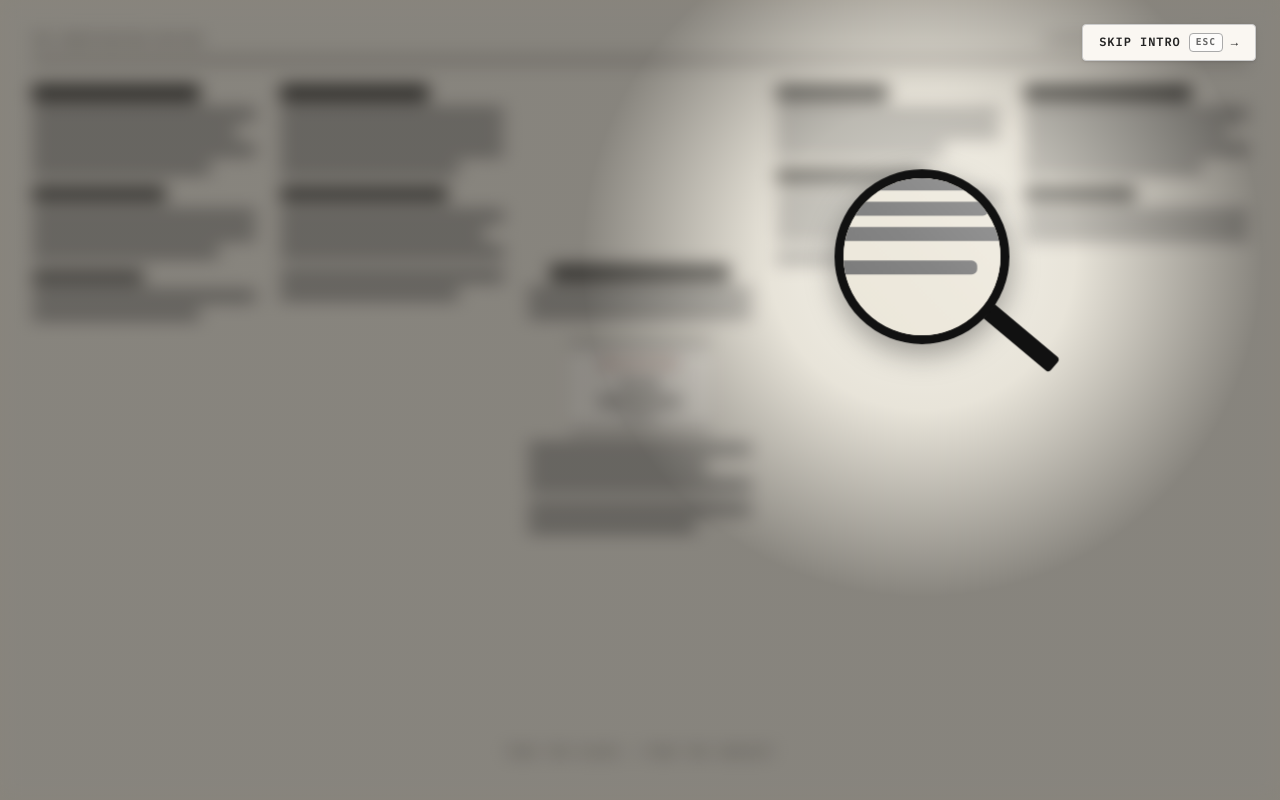
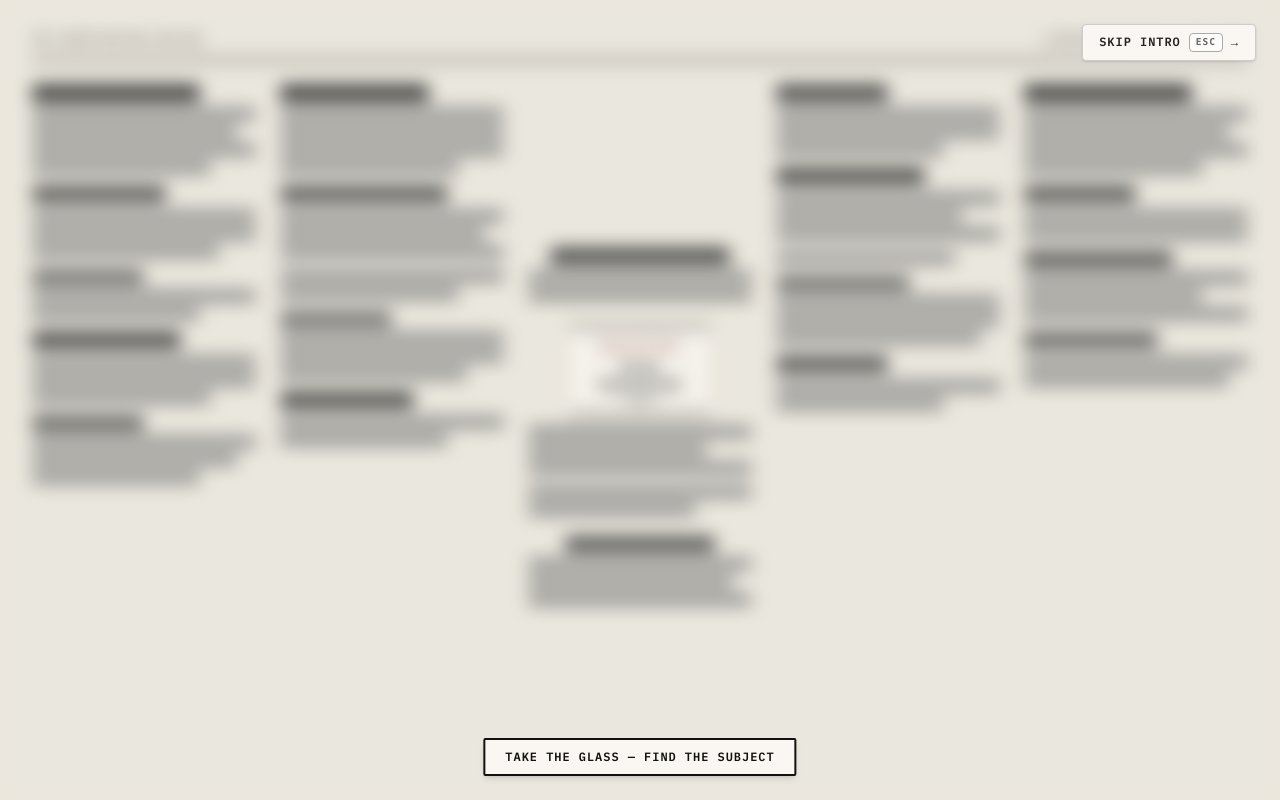
Before and after one commit to Krish3017/Krish-Ramanandi, a React (Vite) app: page / in a window 1280 px wide. Shown: the top 800 px of the page. Built offline with nearby package versions, Linux system fonts and the light colour scheme.

Commit message:
Fixed some ui/ux bugs

```diff
--- a/src/components/DetectiveIntro.tsx
+++ b/src/components/DetectiveIntro.tsx
@@ -10,15 +10,16 @@ type Phase = "SEARCHING" | "LOCKING" | "PAUSED" | "WHITE_PAGE" | "STAMPING" | "B
 export const DetectiveIntro: React.FC<DetectiveIntroProps> = ({ onComplete }) => {
   const [phase, setPhase] = useState<Phase>("SEARCHING");
 
-  const mousePosRef = useRef({ x: window.innerWidth * 0.72, y: window.innerHeight * 0.32 });
-  const lensPosRef = useRef({ x: window.innerWidth * 0.72, y: window.innerHeight * 0.32 });
+  const mousePosRef = useRef({ x: -9999, y: -9999 });
+  const lensPosRef = useRef({ x: -9999, y: -9999 });
   const velocityRef = useRef({ x: 0, y: 0 });
   const rotationRef = useRef(0);
   const idleTimeRef = useRef(0);
+  const initializedRef = useRef(false);
 
   const [lensState, setLensState] = useState({
-    x: window.innerWidth * 0.72,
-    y: window.innerHeight * 0.32,
+    x: -9999,
+    y: -9999,
     rotation: 0,
     glareShift: 0,
   });
@@ -59,13 +60,31 @@ export const DetectiveIntro: React.FC<DetectiveIntroProps> = ({ onComplete }) =>
     const handleMouseMove = (e: MouseEvent) => {
       if (phase !== "SEARCHING") return;
       mousePosRef.current = { x: e.clientX, y: e.clientY };
+
+      if (!initializedRef.current) {
+        initializedRef.current = true;
+        lensPosRef.current = { x: e.clientX, y: e.clientY };
+        velocityRef.current = { x: 0, y: 0 };
+        setLensState({ x: e.clientX, y: e.clientY, rotation: 0, glareShift: 0 });
+      }
     };
+
     const handleTouchMove = (e: TouchEvent) => {
       if (phase !== "SEARCHING") return;
       if (e.touches.length > 0) {
-        mousePosRef.current = { x: e.touches[0].clientX, y: e.touches[0].clientY };
+        const tx = e.touches[0].clientX;
+        const ty = e.touches[0].clientY;
+        mousePosRef.current = { x: tx, y: ty };
+
+        if (!initializedRef.current) {
+          initializedRef.current = true;
+          lensPosRef.current = { x: tx, y: ty };
+          velocityRef.current = { x: 0, y: 0 };
+          setLensState({ x: tx, y: ty, rotation: 0, glareShift: 0 });
+        }
       }
     };
+
     window.addEventListener("mousemove", handleMouseMove);
     window.addEventListener("touchmove", handleTouchMove);
     return () => {
@@ -76,11 +95,11 @@ export const DetectiveIntro: React.FC<DetectiveIntroProps> = ({ onComplete }) =>
 
   useEffect(() => {
     let animId: number;
-    const stiffness = 0.085;
-    const damping = 0.78;
+    const stiffness = 0.05; // Slower, smoother spring tension
+    const damping = 0.83;   // Luxurious smooth physical damping
 
     const loop = () => {
-      if (phase === "SEARCHING") {
+      if (phase === "SEARCHING" && initializedRef.current) {
         const targetX = mousePosRef.current.x;
         const targetY = mousePosRef.current.y;
 
@@ -126,8 +145,8 @@ export const DetectiveIntro: React.FC<DetectiveIntroProps> = ({ onComplete }) =>
         const dx = targetCenter.x - lensPosRef.current.x;
         const dy = targetCenter.y - lensPosRef.current.y;
 
-        lensPosRef.current.x += dx * 0.14;
-        lensPosRef.current.y += dy * 0.14;
+        lensPosRef.current.x += dx * 0.10;
+        lensPosRef.current.y += dy * 0.10;
 
         rotationRef.current += (0 - rotationRef.current) * 0.15;
 
@@ -157,20 +176,24 @@ export const DetectiveIntro: React.FC<DetectiveIntroProps> = ({ onComplete }) =>
       let shakeCount = 0;
       const shakeInterval = setInterval(() => {
         shakeCount++;
+
+        // Initial 1.1s: jitter with higher detective inspection amplitude
+        if (shakeCount <= 20) {
           setShakeOffset({
-          x: (Math.random() - 0.5) * 3,
-          y: (Math.random() - 0.5) * 3,
-          rotate: (Math.random() - 0.5) * 1.2,
+            x: (Math.random() - 0.5) * 8,
+            y: (Math.random() - 0.5) * 8,
+            rotate: (Math.random() - 0.5) * 3.5,
           });
-        if (shakeCount >= 40) {
+        } else {
+          // At end of inspection: stop jittering completely!
           setShakeOffset({ x: 0, y: 0, rotate: 0 });
         }
-      }, 75);
+      }, 55);
 
       const pauseTimer = setTimeout(() => {
         clearInterval(shakeInterval);
         setPhase("WHITE_PAGE");
-      }, 4500);
+      }, 3000);
 
       return () => {
         clearInterval(shakeInterval);
@@ -197,7 +220,7 @@ export const DetectiveIntro: React.FC<DetectiveIntroProps> = ({ onComplete }) =>
     }
   }, [phase, onComplete]);
 
-  // Premium newspaper background — dense 5-column broadsheet layout
+  // Newspaper grid layout
   const renderNewspaperGrid = (isSharp: boolean) => (
     <div className="w-full h-full min-h-screen bg-[#ECE7DA] px-8 py-8 flex flex-col justify-between select-none">
       {/* Top masthead rule */}
@@ -227,6 +250,18 @@ export const DetectiveIntro: React.FC<DetectiveIntroProps> = ({ onComplete }) =>
             <div className="h-2.5 bg-[#777] rounded-sm w-full" />
             <div className="h-2.5 bg-[#777] rounded-sm w-3/4" />
           </div>
+          <div className="h-3.5 bg-[#222] rounded-sm w-2/3 my-2.5" />
+          <div className="space-y-2">
+            <div className="h-2.5 bg-[#777] rounded-sm w-full" />
+            <div className="h-2.5 bg-[#777] rounded-sm w-full" />
+            <div className="h-2.5 bg-[#777] rounded-sm w-4/5" />
+          </div>
+          <div className="h-3 bg-[#333] rounded-sm w-1/2 my-2" />
+          <div className="space-y-2">
+            <div className="h-2.5 bg-[#777] rounded-sm w-full" />
+            <div className="h-2.5 bg-[#777] rounded-sm w-11/12" />
+            <div className="h-2.5 bg-[#777] rounded-sm w-3/4" />
+          </div>
         </div>
 
         {/* Column 2 */}
@@ -248,6 +283,17 @@ export const DetectiveIntro: React.FC<DetectiveIntroProps> = ({ onComplete }) =>
             <div className="h-2.5 bg-[#777] rounded-sm w-full" />
             <div className="h-2.5 bg-[#777] rounded-sm w-4/5" />
           </div>
+          <div className="h-3 bg-[#444] rounded-sm w-1/2 my-2" />
+          <div className="space-y-2">
+            <div className="h-2.5 bg-[#777] rounded-sm w-full" />
+            <div className="h-2.5 bg-[#777] rounded-sm w-full" />
+            <div className="h-2.5 bg-[#777] rounded-sm w-5/6" />
+          </div>
+          <div className="h-3.5 bg-[#222] rounded-sm w-3/5 my-2.5" />
+          <div className="space-y-2">
+            <div className="h-2.5 bg-[#777] rounded-sm w-full" />
+            <div className="h-2.5 bg-[#777] rounded-sm w-3/4" />
+          </div>
         </div>
 
         {/* Column 3 — CENTER COLUMN CONTAINING WANTED NOTICE */}
@@ -258,7 +304,6 @@ export const DetectiveIntro: React.FC<DetectiveIntroProps> = ({ onComplete }) =>
             <div className="h-2.5 bg-[#777] rounded-sm w-full" />
           </div>
 
-          {/* WANTED NOTICE BOX — RED WANTED + BOLD BLACK KRISH RAMANANDI */}
           <div
             ref={isSharp ? null : targetRef}
             className="my-3 py-3 px-4 text-center border-y-2 border-[#111111] w-[140px] flex flex-col items-center justify-center bg-[#F7F3EA] shadow-xs"
@@ -281,6 +326,12 @@ export const DetectiveIntro: React.FC<DetectiveIntroProps> = ({ onComplete }) =>
             <div className="h-2.5 bg-[#777] rounded-sm w-full" />
             <div className="h-2.5 bg-[#777] rounded-sm w-3/4" />
           </div>
+          <div className="h-3.5 bg-[#333] rounded-sm w-2/3 my-2" />
+          <div className="space-y-2 w-full">
+            <div className="h-2.5 bg-[#777] rounded-sm w-full" />
+            <div className="h-2.5 bg-[#777] rounded-sm w-11/12" />
+            <div className="h-2.5 bg-[#777] rounded-sm w-full" />
+          </div>
         </div>
 
         {/* Column 4 */}
@@ -300,6 +351,17 @@ export const DetectiveIntro: React.FC<DetectiveIntroProps> = ({ onComplete }) =>
           <div className="space-y-2">
             <div className="h-2.5 bg-[#777] rounded-sm w-4/5" />
           </div>
+          <div className="h-3 bg-[#444] rounded-sm w-3/5 my-2" />
+          <div className="space-y-2">
+            <div className="h-2.5 bg-[#777] rounded-sm w-full" />
+            <div className="h-2.5 bg-[#777] rounded-sm w-full" />
+            <div className="h-2.5 bg-[#777] rounded-sm w-11/12" />
+          </div>
+          <div className="h-3.5 bg-[#333] rounded-sm w-1/2 my-2.5" />
+          <div className="space-y-2">
+            <div className="h-2.5 bg-[#777] rounded-sm w-full" />
+            <div className="h-2.5 bg-[#777] rounded-sm w-3/4" />
+          </div>
         </div>
 
         {/* Column 5 */}
@@ -316,27 +378,18 @@ export const DetectiveIntro: React.FC<DetectiveIntroProps> = ({ onComplete }) =>
             <div className="h-2.5 bg-[#777] rounded-sm w-full" />
             <div className="h-2.5 bg-[#777] rounded-sm w-full" />
           </div>
+          <div className="h-3 bg-[#222] rounded-sm w-2/3 my-2" />
+          <div className="space-y-2">
+            <div className="h-2.5 bg-[#777] rounded-sm w-full" />
+            <div className="h-2.5 bg-[#777] rounded-sm w-4/5" />
+            <div className="h-2.5 bg-[#777] rounded-sm w-full" />
+          </div>
+          <div className="h-3.5 bg-[#444] rounded-sm w-3/5 my-2.5" />
+          <div className="space-y-2">
+            <div className="h-2.5 bg-[#777] rounded-sm w-full" />
+            <div className="h-2.5 bg-[#777] rounded-sm w-11/12" />
           </div>
         </div>
-
-      {/* Bottom Center Instructional Prompt with Soft Ambient Breathing Animation */}
-      <div className="text-center pb-3 pt-5">
-        <motion.span
-          initial={{ opacity: 0, y: 8 }}
-          animate={
-            phase === "SEARCHING"
-              ? { opacity: [0.35, 0.85, 0.35], y: 0 }
-              : { opacity: 0.8, y: 0 }
-          }
-          transition={
-            phase === "SEARCHING"
-              ? { repeat: Infinity, duration: 2.8, ease: "easeInOut" }
-              : { duration: 0.5 }
-          }
-          className="font-mono-meta text-[11px] sm:text-[12px] tracking-[0.3em] font-semibold text-[#444444] uppercase inline-block"
-        >
-          TAKE THE GLASS &mdash; FIND THE SUBJECT
-        </motion.span>
       </div>
     </div>
   );
@@ -363,6 +416,15 @@ export const DetectiveIntro: React.FC<DetectiveIntroProps> = ({ onComplete }) =>
             <span>&rarr;</span>
           </button>
 
+          {/* UNBLURRED ALWAYS-VISIBLE BOTTOM INSTRUCTION BADGE */}
+          {(phase === "SEARCHING" || phase === "LOCKING" || phase === "PAUSED") && (
+            <div className="fixed bottom-6 left-1/2 -translate-x-1/2 z-[10000] pointer-events-none text-center">
+              <span className="font-mono-meta text-[11px] sm:text-[12px] tracking-[0.3em] font-extrabold text-[#111111] uppercase inline-block bg-[#FAF7F2] px-5 py-2 border-2 border-[#111111] rounded-xs shadow-md">
+                TAKE THE GLASS &mdash; FIND THE SUBJECT
+              </span>
+            </div>
+          )}
+
           {(phase === "SEARCHING" || phase === "LOCKING" || phase === "PAUSED") && (
             <div className="relative w-full h-full">
               {/* LAYER 1: BLURRED NEWSPAPER BACKGROUND */}
@@ -370,15 +432,27 @@ export const DetectiveIntro: React.FC<DetectiveIntroProps> = ({ onComplete }) =>
                 {renderNewspaperGrid(false)}
               </div>
 
-              {/* SPOTLIGHT FLASHLIGHT OVERLAY — follows lens position in real-time */}
+              {/* SPOTLIGHT FLASHLIGHT OVERLAY — hidden until real cursor position known */}
+              {initializedRef.current && (
                 <div
                   className="absolute inset-0 pointer-events-none z-10 transition-opacity duration-300"
                   style={{
-                  background: `radial-gradient(circle 340px at ${lensState.x}px ${lensState.y}px, rgba(255, 253, 245, 0.55) 0%, rgba(225, 218, 202, 0.25) 45%, rgba(15, 12, 8, 0.45) 100%)`,
+                    background: `radial-gradient(circle 520px at ${lensState.x}px ${lensState.y}px,
+                      rgba(255, 253, 245, 0.55) 0%,
+                      rgba(250, 246, 235, 0.48) 12%,
+                      rgba(240, 234, 218, 0.38) 26%,
+                      rgba(220, 210, 190, 0.28) 42%,
+                      rgba(180, 170, 150, 0.20) 58%,
+                      rgba(120, 112, 96, 0.30) 75%,
+                      rgba(60, 55, 46, 0.42) 90%,
+                      rgba(15, 12, 8, 0.48) 100%)`,
+                    filter: "blur(30px)",
                   }}
                 />
+              )}
 
-              {/* LAYER 2: CLEAN SIMPLE MAGNIFYING GLASS */}
+              {/* LAYER 2: CLEAN SIMPLE MAGNIFYING GLASS — hidden until real cursor position known */}
+              {initializedRef.current && (
                 <div
                   className="absolute pointer-events-none z-50 transform -translate-x-1/2 -translate-y-1/2 will-change-transform"
                   style={{
@@ -388,18 +462,14 @@ export const DetectiveIntro: React.FC<DetectiveIntroProps> = ({ onComplete }) =>
                   }}
                 >
                   <div className="relative w-[175px] h-[175px]">
-                  {/* Single soft drop shadow */}
                     <div className="absolute inset-0 rounded-full shadow-[0_10px_30px_rgba(0,0,0,0.35)]" />
 
-                  {/* Simple black ring lens frame */}
                     <div className="relative w-full h-full rounded-full overflow-hidden border-[9px] border-[#111111] bg-[#ECE7DA] z-10">
-                    {/* Single subtle glare streak */}
                       <div
                         className="absolute inset-0 bg-gradient-to-tr from-transparent via-white/10 to-white/25 rounded-full z-20 pointer-events-none transition-transform duration-100"
                         style={{ transform: `translateX(${lensState.glareShift}px)` }}
                       />
 
-                    {/* MAGNIFIED sharp newspaper inside lens */}
                       <div
                         className="absolute inset-0 pointer-events-none"
                         style={{
@@ -413,7 +483,6 @@ export const DetectiveIntro: React.FC<DetectiveIntroProps> = ({ onComplete }) =>
                       </div>
                     </div>
 
-                  {/* HANDLE — pivot placed on ring circumference */}
                     <div
                       className="absolute z-0"
                       style={{
@@ -429,6 +498,7 @@ export const DetectiveIntro: React.FC<DetectiveIntroProps> = ({ onComplete }) =>
                     </div>
                   </div>
                 </div>
+              )}
             </div>
           )}
 
```
Lines whose indentation alone changed are shown as unchanged.
